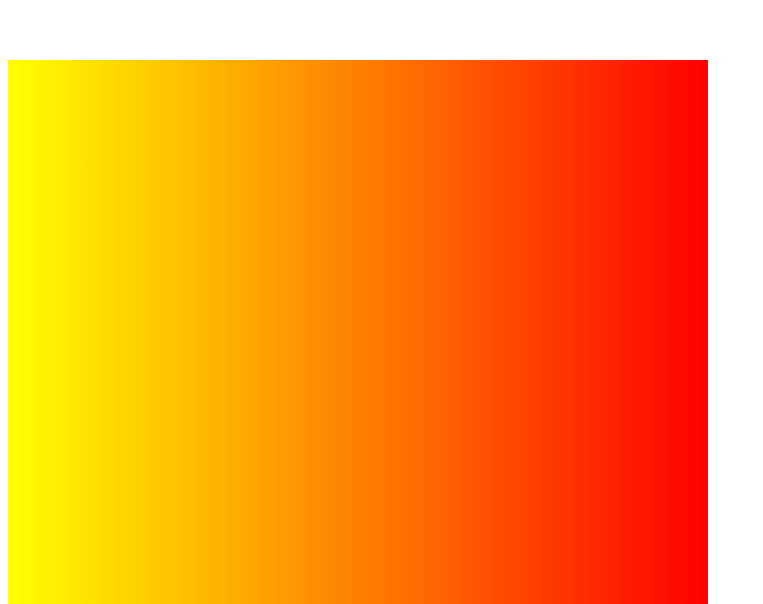
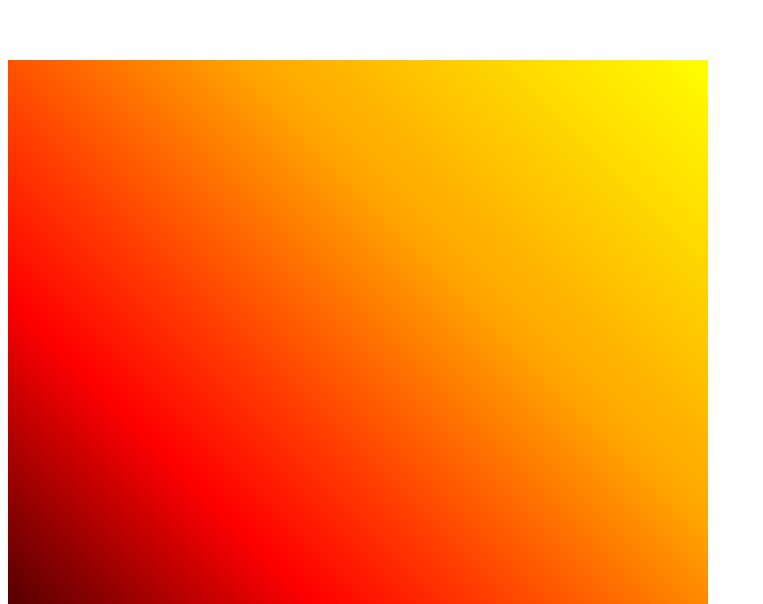
Before and after one commit to lajessie/claseLunes, a plain HTML site: page index.html in a window 1280 px wide. Shown: the part 348-952 px from the top of the page, without its empty margins (0-763 px from the left). Drawn offline with Linux system fonts and the light colour scheme.

Commit message:
gradiente1, diagonal

```diff
--- a/css/style.css
+++ b/css/style.css
@@ -13,5 +13,5 @@ img{
 .gradiente{
   width: 700px;
   height: 700px;
-  background: linear-gradient(to right, yellow,red);
+  background: linear-gradient(to bottom left, yellow,orange,red, black);
 }
```
